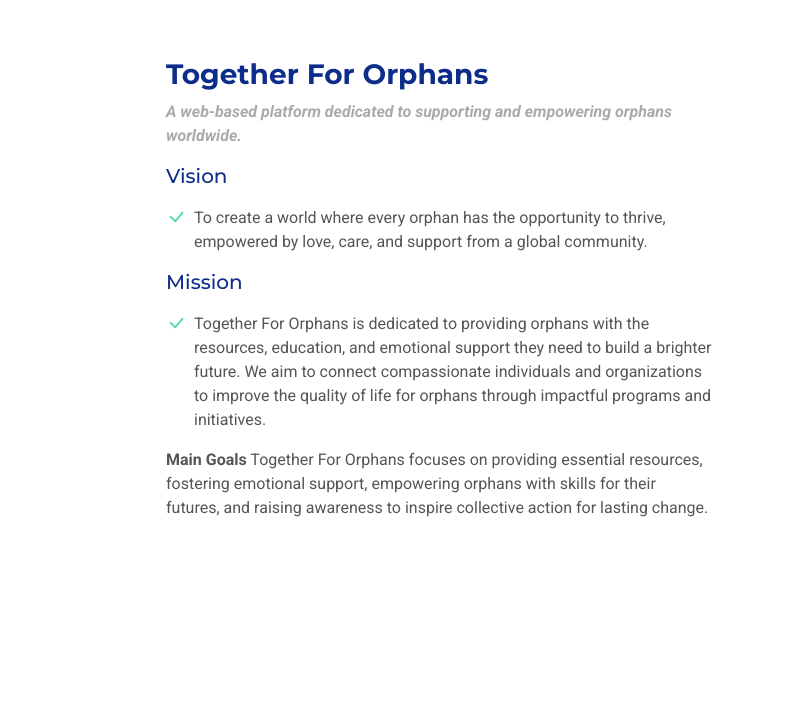
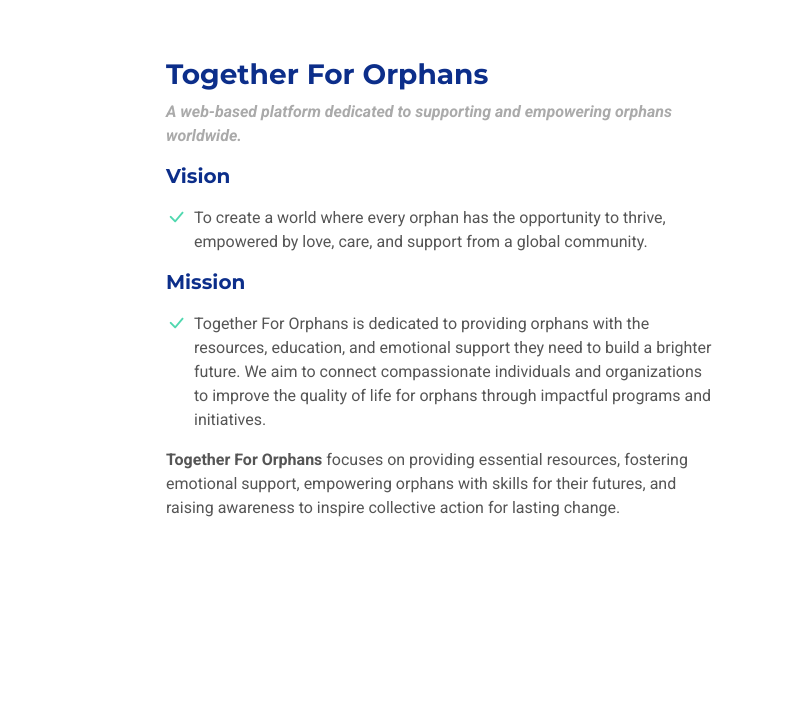
Before and after one commit to FadliBilal/PaudsTeam_WebDesign, a plain HTML site: page index.html in a window 1280 px wide. Shown: the part 790-1505 px from the top of the page, 486-1280 px from the left. Drawn offline with Linux system fonts and the light colour scheme.

Commit message:
#21 - update code

```diff
--- a/index.html
+++ b/index.html
@@ -85,14 +85,14 @@
             <p class="fst-italic">
               <strong>A web-based platform dedicated to supporting and empowering orphans worldwide.</strong>
             </p>
-            <h5>Vision</h5>
+            <h5><b>Vision</b></h5>
             <ul>
               <li><i class="bi bi-check-lg"></i>
                 <span>To create a world where every orphan has the opportunity to thrive, empowered by love, care, and
                   support from a global community.</span>
               </li>
             </ul>
-            <h5>Mission</h5>
+            <h5><b>Mission</b></h5>
             <ul>
               <li><i class="bi bi-check-lg"></i>
                 <span>Together For Orphans is dedicated to providing orphans with the resources, education, and
@@ -101,10 +101,9 @@
                   initiatives.</span>
               </li>
             </ul>
-            <p><strong>Main Goals</strong>
-              Together For Orphans focuses on providing essential resources, fostering emotional support, empowering
+              <b>Together For Orphans</b> focuses on providing essential resources, fostering emotional support, empowering
               orphans with skills for their futures, and raising awareness to inspire collective action for lasting
-              change.</p>
+              change.
           </div>
         </div>
       </div>
```
